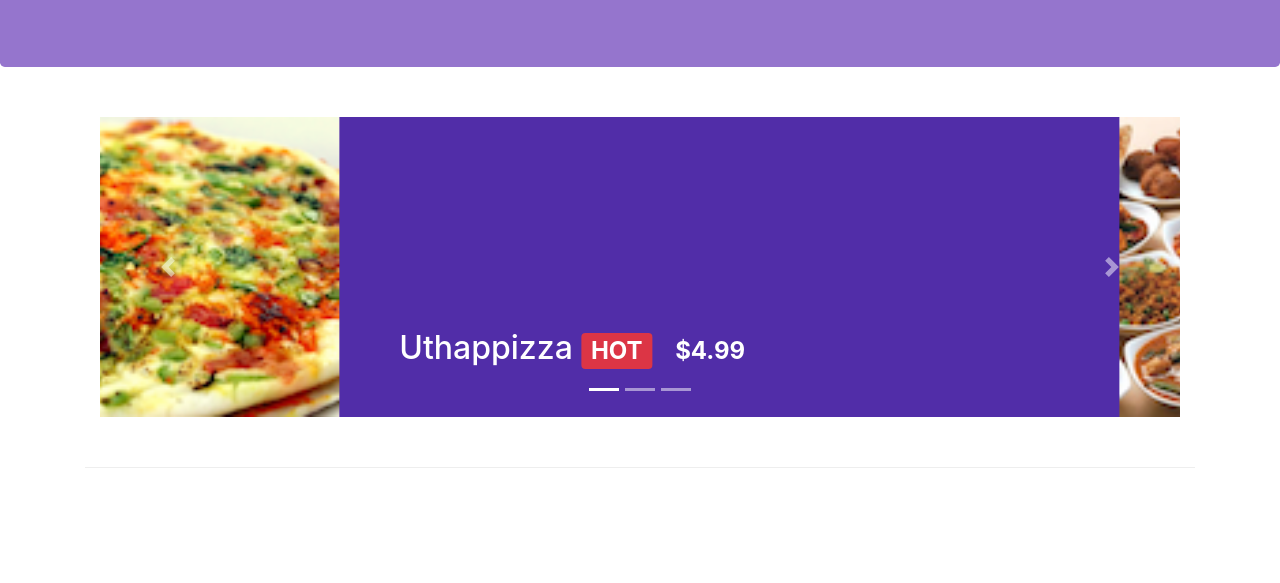
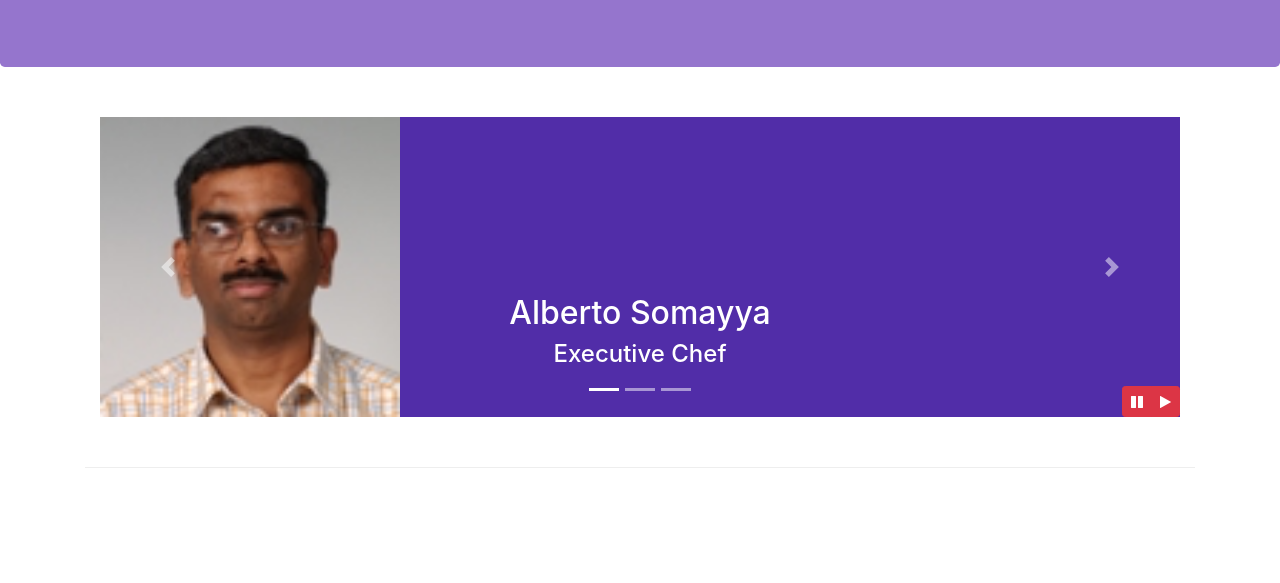
Before and after one commit to jayasmitachakraborty/Bootstrap4, a website: page index.html in a window 1280 px wide. Shown: the part 217-800 px from the top of the page. Drawn offline with nearby package versions, Linux system fonts and the light colour scheme.

Commit message:
Bootstrap Carousel JQuery

```diff
--- a/css/styles.css
+++ b/css/styles.css
@@ -75,3 +75,9 @@
     left: 0;
     min-height: 300px;
 }
+
+#carouselButton {
+    right:0px;
+    position: absolute;
+    bottom: 0px;
+}
--- a/index.html
+++ b/index.html
@@ -173,7 +173,8 @@
                           src="img/uthappizza.png" alt="Uthappizza">
                       <div class="carousel-caption d-none d-md-block">
                           <h2 class="mt-0">Uthappizza <span class="badge badge-danger">HOT</span>
-                          <span class="badge badge-pill badge-default">$4.99</span></h2>
+                          <span class="badge badge-pill badge-secondary">$4.99</span></h2>
+                          <h4>Delicious!</h4>
                       </div>
                   </div>
                   <div class="carousel-item">
@@ -191,7 +192,15 @@
                         <h2 class="mt-0">Alberto Somayya</h2>
                         <h4>Executive Chef</h4>
                   </div>
-                  </div>
+                </div>
+              </div>
+              <div class="btn-group" id="carouselButton">
+                    <button class="btn btn-danger btn-sm" id="carousel-pause">
+                	    <span class="fa fa-pause"></span>
+                    </button>
+                    <button class="btn btn-danger btn-sm" id="carousel-play">
+                	    <span class="fa fa-play"></span>
+                    </button>
               </div>
             </div>
             <ol class="carousel-indicators">
@@ -205,7 +214,6 @@
             <a class="carousel-control-next" href="#mycarousel" role="button" data-slide="next">
                   <span class="carousel-control-next-icon"></span>
             </a>
-
           </div>
       </div>
 
@@ -313,6 +321,17 @@
     <script src="node_modules/jquery/jquery.min.js"></script>
     <script src="node_modules/popper.js/dist/umd/popper.min.js"></script>
     <script src="node_modules/bootstrap/dist/js/bootstrap.min.js"></script>
+    <script>
+       $(document).ready(function(){
+           $("#mycarousel").carousel( { interval: 2100 } );
+           $("#carousel-pause").click(function(){
+               $("#mycarousel").carousel('pause');
+           });
+           $("#carousel-play").click(function(){
+               $("#mycarousel").carousel('cycle');
+           });
+       });
+   </script>
 </body>
 
 </html>
```
